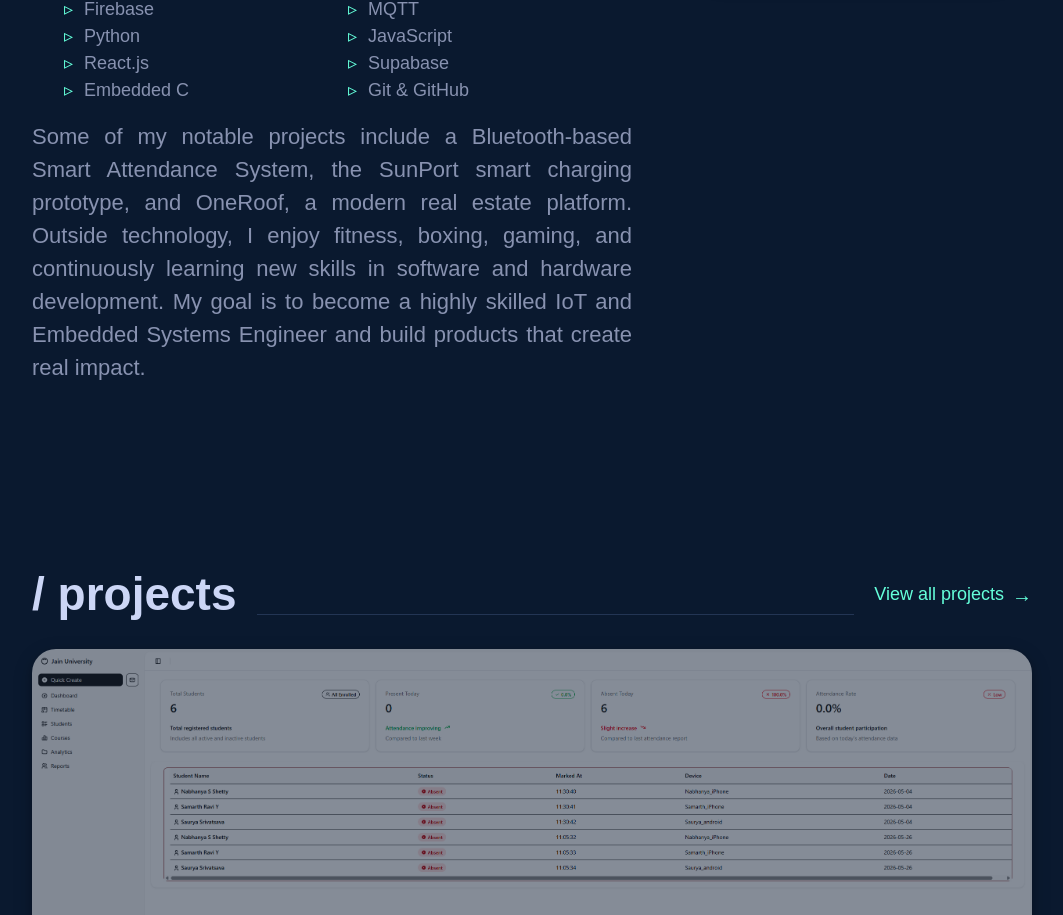
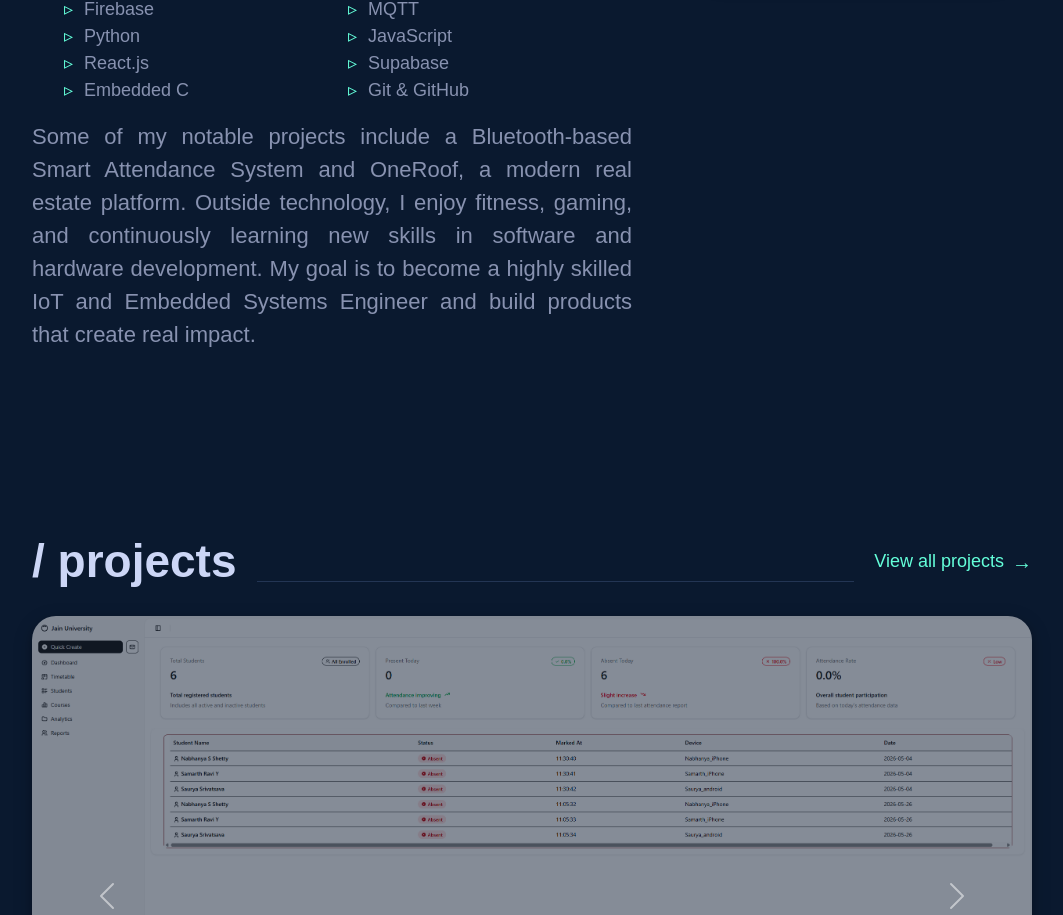
Before and after one commit to SamarthRavi/portfolio, a React (Vite) app: page / in a window 1280 px wide. Shown: the part 1140-2055 px from the top of the page, without its empty margins (108-1171 px from the left). Built offline with nearby package versions, Linux system fonts and the light colour scheme; a web font is replaced by a local one.

Commit message:
Fix /about

```diff
--- a/src/components/About.jsx
+++ b/src/components/About.jsx
@@ -17,11 +17,10 @@ const About = () => {
   const two = (
     <p>
       Some of my notable projects include a Bluetooth-based Smart Attendance
-      System, the SunPort smart charging prototype, and OneRoof, a modern
-      real estate platform. Outside technology, I enjoy fitness, boxing,
-      gaming, and continuously learning new skills in software and hardware
-      development. My goal is to become a highly skilled IoT and Embedded
-      Systems Engineer and build products that create real impact.
+      System and OneRoof, a modern real estate platform. Outside technology,
+      I enjoy fitness, gaming, and continuously learning new skills in software
+      and hardware development. My goal is to become a highly skilled IoT and
+      Embedded Systems Engineer and build products that create real impact.
     </p>
   );
 
```
